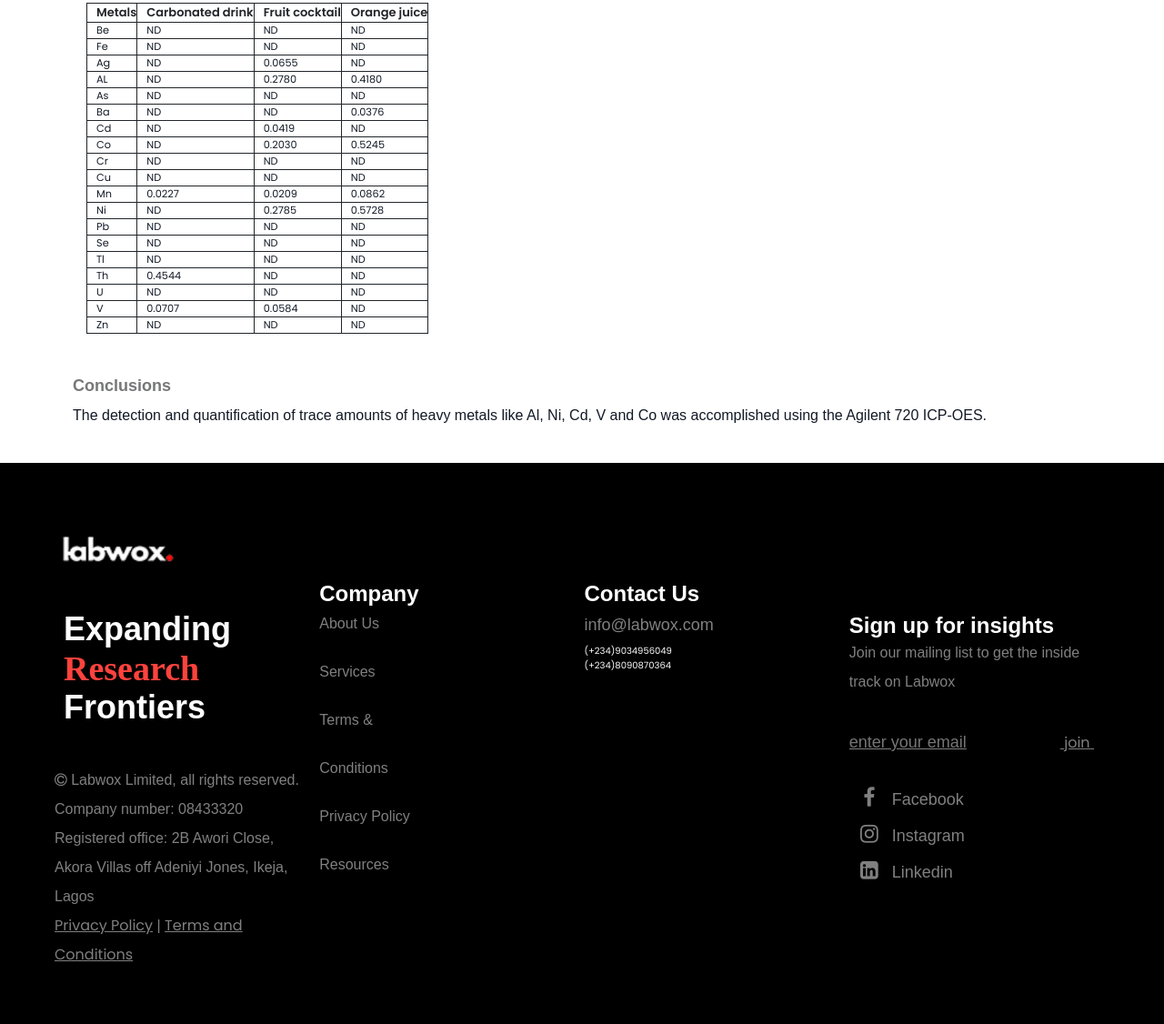
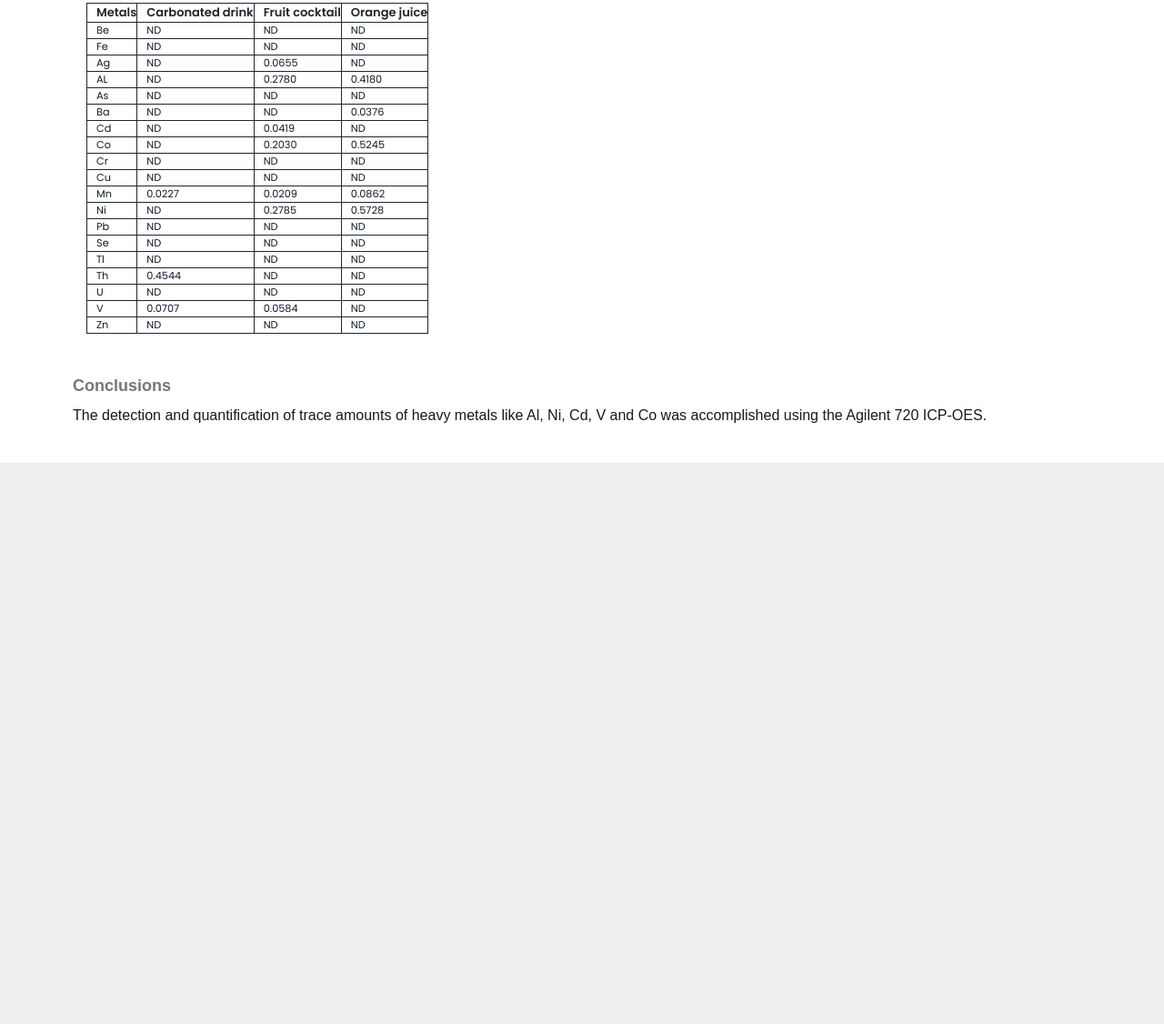
Before and after one commit to 94sola/labwox-app, a plain HTML site: page index.html in a window 1280 px wide. Shown: the part 1210-2336 px from the top of the page at 91% size. After the commit the page ends 1719 px from the top, so only its background shows below. Drawn offline with nearby package versions, Linux system fonts and the light colour scheme; a web font is replaced by a local one.

Commit message:
Update index.html

```diff
--- a/index.html
+++ b/index.html
@@ -22,28 +22,9 @@
   <div class="main-container">
     <!-- header section -->
     <header class="header">
-      <div class="logo">
+      <a href="https://labwox.com.ng/" class="logo">
         <img src="image/download.png">
-      </div>
-
-      <nav class="navbar">
-        <a href="#About">About</a>
-        <a href="#Testlisting">Test Listing</a>
-        <a href="#services">Services</a>
-        <a href="#Resources">Resources</a>
-        <a href="#contact">Contact</a>
-
-        <img src="image/download (4).png">
-      </nav>
-
-      <div class="icons">
-        <div class="fa fa-bars" id="menu-btn"></div>
-      </div>
-
-      <div class="login">
-        <input type="submit" value="Login" class="btn-login">
-        <input type="submit" value="Sign up" class="btn-sign">
-      </div>
+      </a>
 
     </header>
     <!-- header section -->
@@ -291,55 +272,6 @@
       </div>
     </section>
 
-    <!-- footer section -->
-    <section class="footer">
-      <div class="logo">
-          <img src="image/download (1).png">
-      </div>
-      <div class="box-container">
-          <div class="box">
-              <h1>Expanding <span>Research</span> Frontiers</h1>
-              <p><i class="fa fa-copyright"></i> Labwox Limited, all rights reserved.</p>
-              <p>Company number: 08433320</p>
-              <p>Registered office: 2B Awori Close,</p>
-              <p>Akora Villas off Adeniyi Jones, Ikeja, Lagos</p>
-              <p><a href="#">Privacy Policy</a>  |  <a href="#">Terms and Conditions</a></p>
-          </div>
-
-          <div class="box1">
-              <h3>Company</h3>
-              <div class="terms">
-                  <a href="#About">About Us</a>
-                  <a href="#services">Services</a>
-                  <a href="#Terms &">Terms &</a>
-                  <a href="#Conditions">Conditions</a>
-                  <a href="#Privacy Policy">Privacy Policy</a>
-                  <a href="#Resources">Resources</a>
-              </div>
-          </div>
-
-          <div class="box1">
-              <h3>Contact Us</h3>
-              <a href="#" class="links">info@labwox.com</a>
-              <p>(+234)9034956049</p>
-              <p>(+234)8090870364</p>
-          </div>
-
-          <div class="box2">
-              <h3>Sign up for insights</h3>
-              <p>Join our mailing list to get the inside track on Labwox</p>
-              <p class="enter">
-                  <input placeholder="enter your email" type="email" name="email" id="email" class="email"> <span>join</span> <img src="image/arrow.png">
-              </p>
-              <div class="share">
-                  <p><a href="#" class="fa fa-facebook"></a> Facebook</p>
-                  <p><a href="#" class="fa fa-instagram"></a> Instagram</p>
-                  <p><a href="#" class="fa fa-linkedin-square"></a> Linkedin</p>
-              </div>
-          </div>
-      </div>
-  </section>
-  <!-- footer section -->
   </div>
 
   <script src="script/script.js"></script>
```
